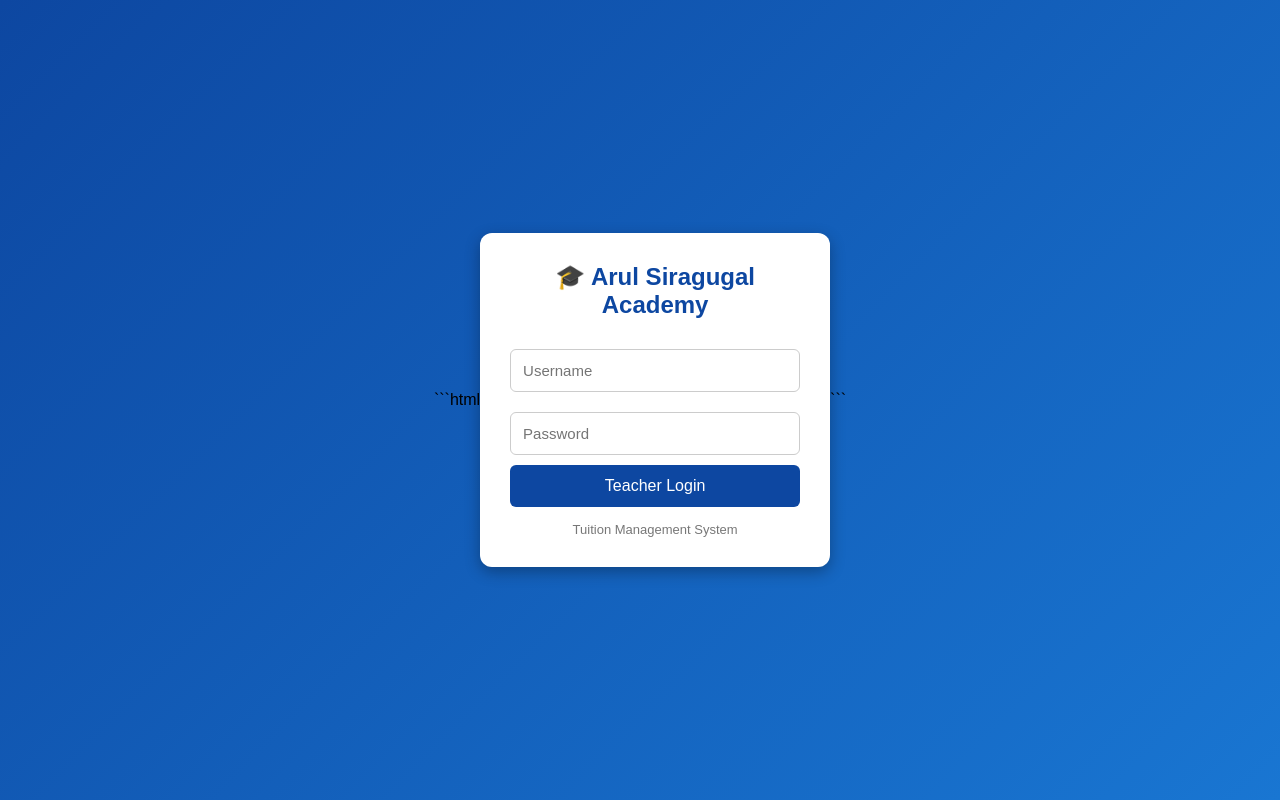
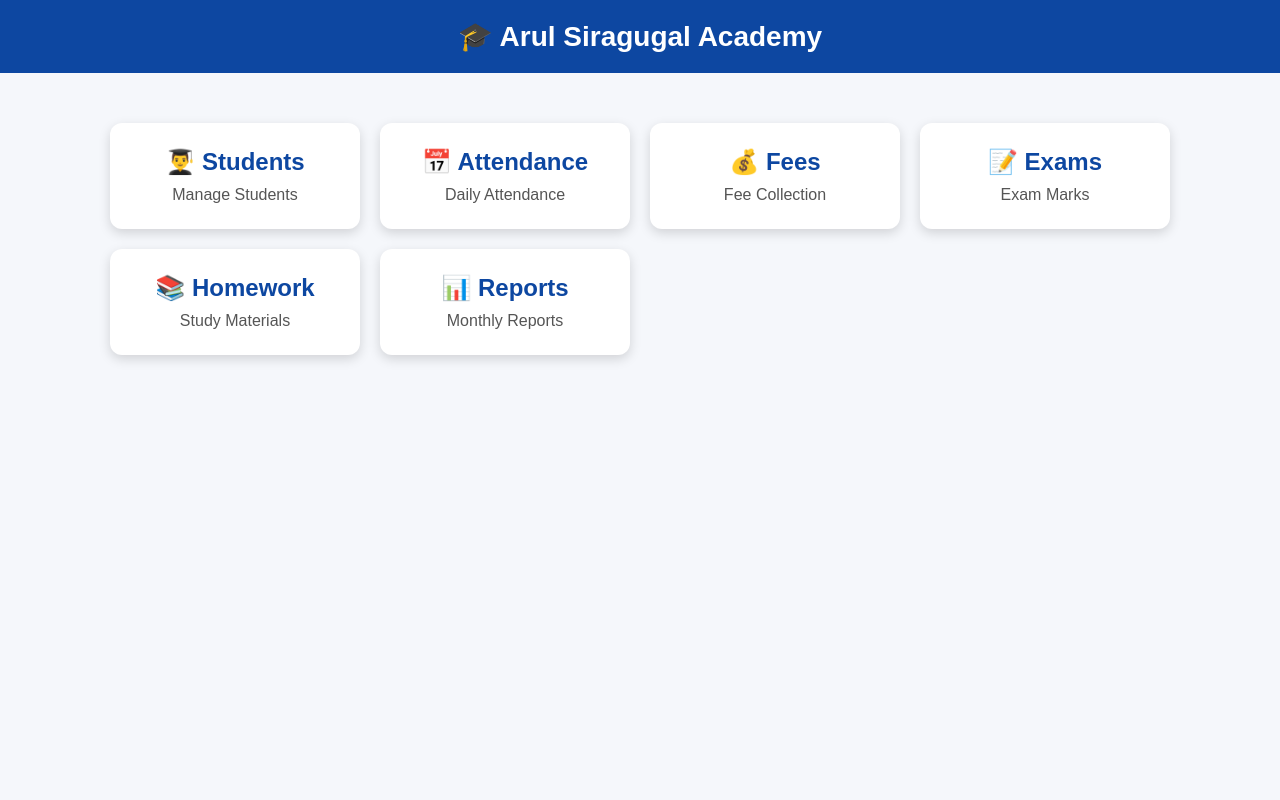
Before and after one commit to asacademy2126/ARUL-SIRAGUGAL-ACADEMY, a plain HTML site: page index.html in a window 1280 px wide. Drawn offline with Linux system fonts and the light colour scheme.

Commit message:
Update index.html

````diff
--- a/index.html
+++ b/index.html
@@ -1,63 +1,61 @@
-```html
 <!DOCTYPE html>
 <html lang="en">
 <head>
 <meta charset="UTF-8">
 <meta name="viewport" content="width=device-width, initial-scale=1.0">
-<title>Arul Siragugal Academy</title>
+<title>Dashboard</title>
 
 <style>
 *{
-    margin:0;
-    padding:0;
-    box-sizing:border-box;
-    font-family:Arial,sans-serif;
+margin:0;
+padding:0;
+box-sizing:border-box;
+font-family:Arial,sans-serif;
 }
+
 body{
-    background:linear-gradient(135deg,#0d47a1,#1976d2);
-    height:100vh;
-    display:flex;
-    justify-content:center;
-    align-items:center;
+background:#f5f7fb;
 }
+
+.header{
+background:#0d47a1;
+color:white;
+padding:20px;
+text-align:center;
+font-size:28px;
+font-weight:bold;
+}
+
 .container{
-    width:350px;
-    background:#fff;
-    padding:30px;
-    border-radius:12px;
-    box-shadow:0 5px 15px rgba(0,0,0,.3);
+max-width:1100px;
+margin:30px auto;
+padding:20px;
+display:grid;
+grid-template-columns:repeat(auto-fit,minmax(220px,1fr));
+gap:20px;
 }
-h2{
-    text-align:center;
-    color:#0d47a1;
-    margin-bottom:20px;
+
+.card{
+background:white;
+padding:25px;
+border-radius:12px;
+box-shadow:0 4px 12px rgba(0,0,0,.15);
+text-align:center;
+cursor:pointer;
+transition:.3s;
 }
-input{
-    width:100%;
-    padding:12px;
-    margin:10px 0;
-    border:1px solid #ccc;
-    border-radius:6px;
-    font-size:15px;
+
+.card:hover{
+transform:translateY(-5px);
 }
-button{
-    width:100%;
-    padding:12px;
-    background:#0d47a1;
-    color:white;
-    border:none;
-    border-radius:6px;
-    font-size:16px;
-    cursor:pointer;
+
+.card h2{
+color:#0d47a1;
+margin-bottom:10px;
 }
-button:hover{
-    background:#1565c0;
-}
-.footer{
-    text-align:center;
-    margin-top:15px;
-    color:#777;
-    font-size:13px;
+
+.card p{
+color:#555;
 }
 </style>
 
@@ -65,39 +63,43 @@ button:hover{
 
 <body>
 
+<div class="header">
+🎓 Arul Siragugal Academy
+</div>
+
 <div class="container">
 
-<h2>🎓 Arul Siragugal Academy</h2>
+<div class="card">
+<h2>👨‍🎓 Students</h2>
+<p>Manage Students</p>
+</div>
 
-<input type="text" id="username" placeholder="Username">
+<div class="card">
+<h2>📅 Attendance</h2>
+<p>Daily Attendance</p>
+</div>
 
-<input type="password" id="password" placeholder="Password">
+<div class="card">
+<h2>💰 Fees</h2>
+<p>Fee Collection</p>
+</div>
 
-<button onclick="login()">Teacher Login</button>
+<div class="card">
+<h2>📝 Exams</h2>
+<p>Exam Marks</p>
+</div>
 
-<div class="footer">
-Tuition Management System
+<div class="card">
+<h2>📚 Homework</h2>
+<p>Study Materials</p>
+</div>
+
+<div class="card">
+<h2>📊 Reports</h2>
+<p>Monthly Reports</p>
 </div>
 
 </div>
 
-<script>
-function login(){
-
-let username=document.getElementById("username").value.trim();
-let password=document.getElementById("password").value.trim();
-
-if(username==="admin" && password==="1234"){
-    alert("Login Successful");
-    window.location.href="dashboard.html";
-}
-else{
-    alert("Invalid Username or Password");
-}
-
-}
-</script>
-
 </body>
 </html>
-```
````
